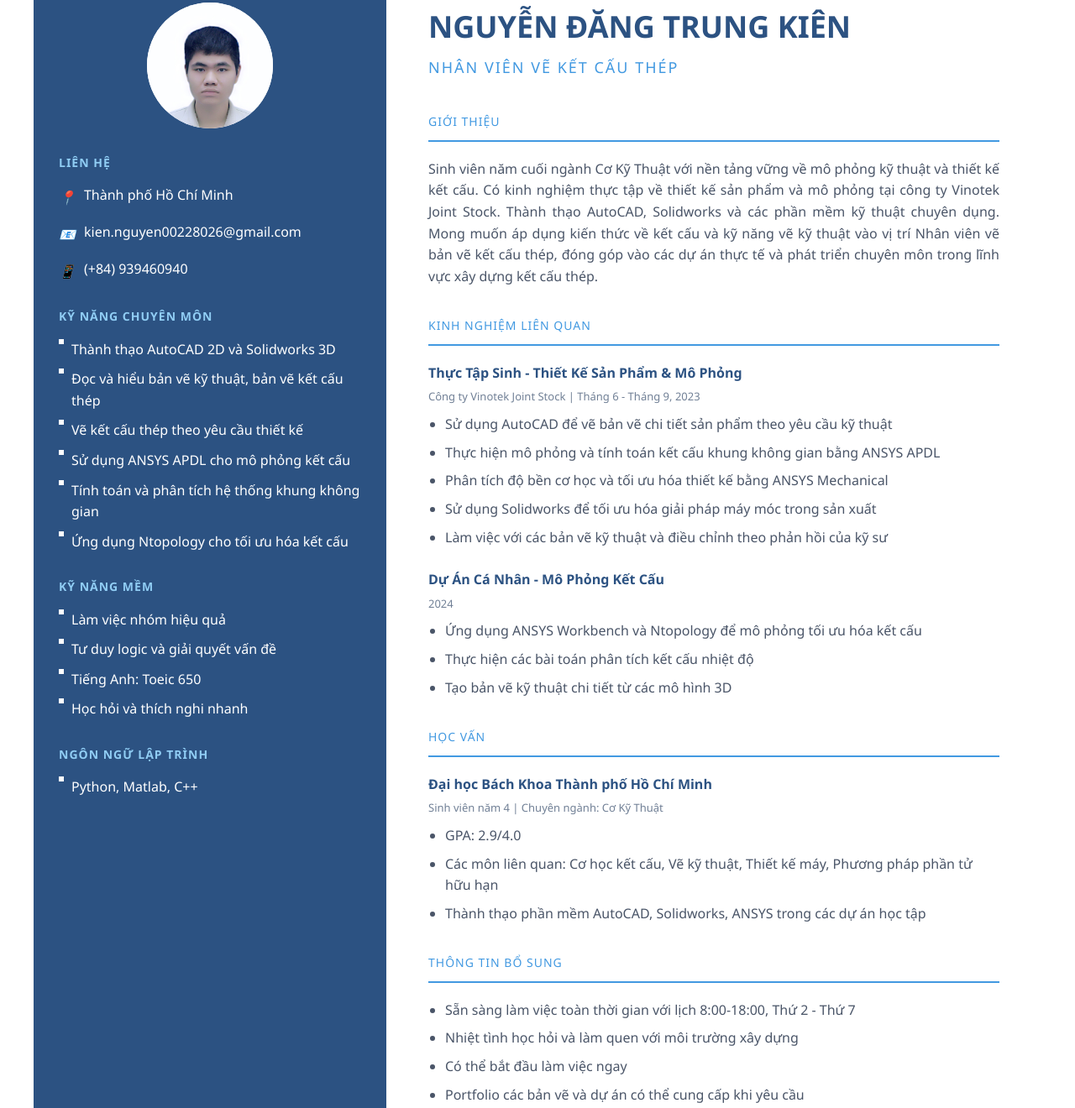
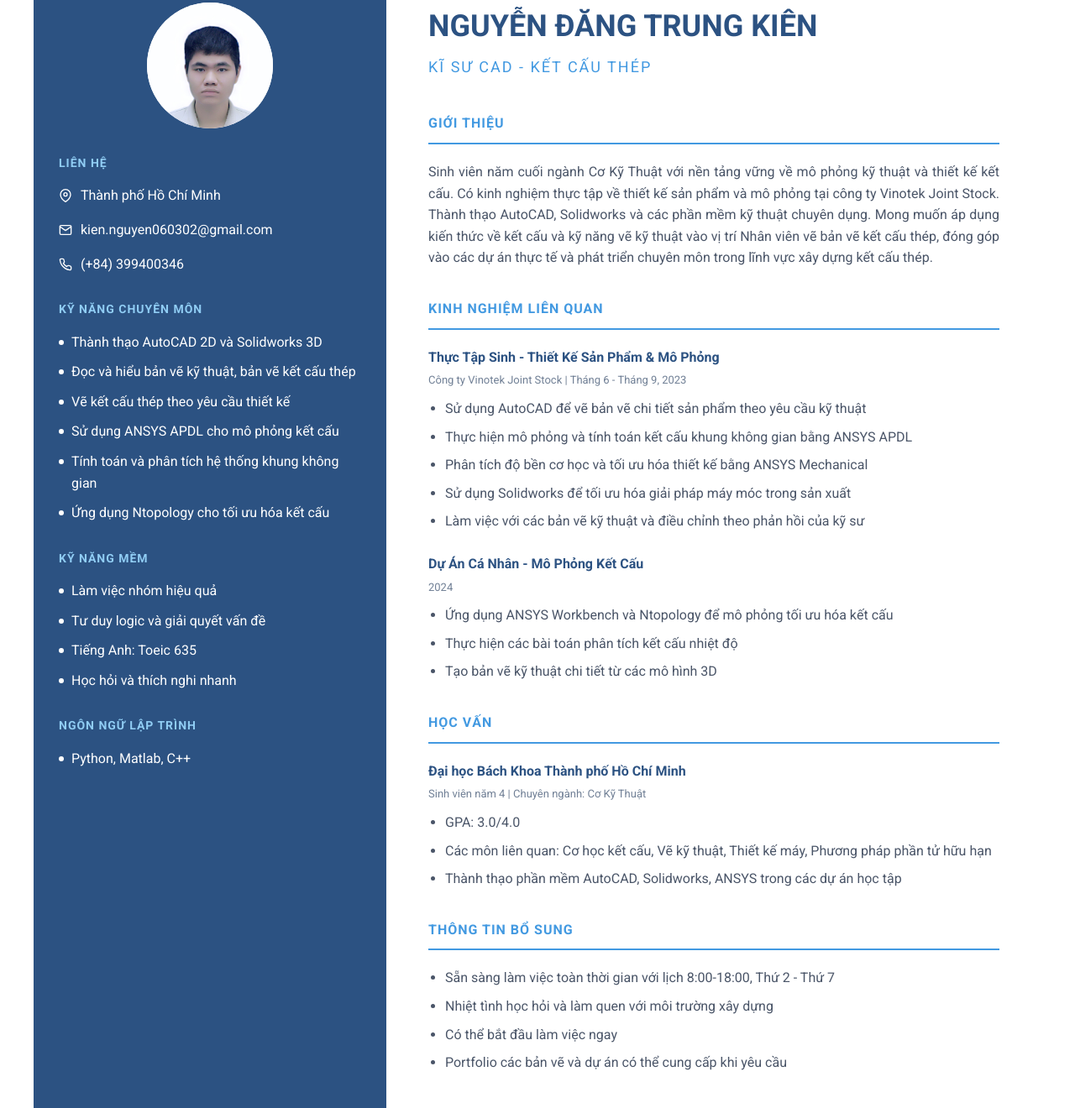
Before and after one commit to Minhnhat1104/Sam-CV, a plain HTML site: page index.html in a window 1280 px wide. Shown: the part 37-1357 px from the top of the page at 84% size. Drawn offline with Linux system fonts and the light colour scheme.

Commit message:
Version 1

```diff
--- a/index.html
+++ b/index.html
@@ -1,42 +1,52 @@
 <!DOCTYPE html>
 <html lang="vi">
   <head>
-    <meta charset="UTF-8">
-    <meta name="viewport" content="width=device-width, initial-scale=1.0">
+    <meta charset="UTF-8" />
+    <meta name="viewport" content="width=device-width, initial-scale=1.0" />
     <title>CV - Nguyễn Đăng Trung Kiên</title>
-    <link rel="stylesheet" href="style.css">
+    <link rel="stylesheet" href="style.css" />
+    <link rel="preconnect" href="https://fonts.googleapis.com">
+<link rel="preconnect" href="https://fonts.gstatic.com" crossorigin>
+<link href="https://fonts.googleapis.com/css2?family=Roboto:ital,wght@0,100..900;1,100..900&display=swap" rel="stylesheet">
   </head>
   <body>
     <div class="container">
       <div class="sidebar">
-            <img src="./avatar.JPG" class="profile-img">
+        <img src="./avatar.JPG" class="profile-img" />
 
         <h3>LIÊN HỆ</h3>
-            <div class="contact-item">
-                <i>📍</i>
+        <div class="contact-item" style="color: #fff">
+          <object class="icon" type="image/svg+xml" data="./icons/map-pin.svg"></object>
+
           <div>Thành phố Hồ Chí Minh</div>
         </div>
         <div class="contact-item">
-                <i>📧</i>
-                <div>kien.nguyen00228026@gmail.com</div>
+          <object class="icon" type="image/svg+xml" data="./icons/mail.svg"></object>
+
+          <div>kien.nguyen060302@gmail.com</div>
         </div>
         <div class="contact-item">
-                <i>📱</i>
-                <div>(+84) 939460940</div>
+          <object class="icon" type="image/svg+xml" data="./icons/phone.svg"></object>
+
+          <div>(+84) 399400346</div>
         </div>
 
         <h3>KỸ NĂNG CHUYÊN MÔN</h3>
         <div class="skill-item">Thành thạo AutoCAD 2D và Solidworks 3D</div>
-            <div class="skill-item">Đọc và hiểu bản vẽ kỹ thuật, bản vẽ kết cấu thép</div>
+        <div class="skill-item">
+          Đọc và hiểu bản vẽ kỹ thuật, bản vẽ kết cấu thép
+        </div>
         <div class="skill-item">Vẽ kết cấu thép theo yêu cầu thiết kế</div>
         <div class="skill-item">Sử dụng ANSYS APDL cho mô phỏng kết cấu</div>
-            <div class="skill-item">Tính toán và phân tích hệ thống khung không gian</div>
+        <div class="skill-item">
+          Tính toán và phân tích hệ thống khung không gian
+        </div>
         <div class="skill-item">Ứng dụng Ntopology cho tối ưu hóa kết cấu</div>
 
         <h3>KỸ NĂNG MỀM</h3>
         <div class="skill-item">Làm việc nhóm hiệu quả</div>
         <div class="skill-item">Tư duy logic và giải quyết vấn đề</div>
-            <div class="skill-item">Tiếng Anh: Toeic 650</div>
+        <div class="skill-item">Tiếng Anh: Toeic 635</div>
         <div class="skill-item">Học hỏi và thích nghi nhanh</div>
 
         <h3>NGÔN NGỮ LẬP TRÌNH</h3>
@@ -46,17 +56,19 @@
       <div class="main-content">
         <div class="header">
           <h1>NGUYỄN ĐĂNG TRUNG KIÊN</h1>
-                <div class="position">Nhân Viên Vẽ Kết Cấu Thép</div>
+          <div class="position">Kĩ sư CAD - kết cấu thép</div>
         </div>
 
         <div class="section">
           <div class="section-title">GIỚI THIỆU</div>
           <p class="intro">
-                    Sinh viên năm cuối ngành Cơ Kỹ Thuật với nền tảng vững về mô phỏng kỹ thuật và thiết kế kết cấu.
-                    Có kinh nghiệm thực tập về thiết kế sản phẩm và mô phỏng tại công ty Vinotek Joint Stock.
-                    Thành thạo AutoCAD, Solidworks và các phần mềm kỹ thuật chuyên dụng. Mong muốn áp dụng kiến thức
-                    về kết cấu và kỹ năng vẽ kỹ thuật vào vị trí Nhân viên vẽ bản vẽ kết cấu thép, đóng góp vào
-                    các dự án thực tế và phát triển chuyên môn trong lĩnh vực xây dựng kết cấu thép.
+            Sinh viên năm cuối ngành Cơ Kỹ Thuật với nền tảng vững về mô phỏng
+            kỹ thuật và thiết kế kết cấu. Có kinh nghiệm thực tập về thiết kế
+            sản phẩm và mô phỏng tại công ty Vinotek Joint Stock. Thành thạo
+            AutoCAD, Solidworks và các phần mềm kỹ thuật chuyên dụng. Mong muốn
+            áp dụng kiến thức về kết cấu và kỹ năng vẽ kỹ thuật vào vị trí Nhân
+            viên vẽ bản vẽ kết cấu thép, đóng góp vào các dự án thực tế và phát
+            triển chuyên môn trong lĩnh vực xây dựng kết cấu thép.
           </p>
         </div>
 
@@ -65,13 +77,30 @@
 
           <div class="experience-item">
             <h4>Thực Tập Sinh - Thiết Kế Sản Phẩm & Mô Phỏng</h4>
-                    <div class="meta">Công ty Vinotek Joint Stock | Tháng 6 - Tháng 9, 2023</div>
+            <div class="meta">
+              Công ty Vinotek Joint Stock | Tháng 6 - Tháng 9, 2023
+            </div>
             <ul>
-                        <li>Sử dụng AutoCAD để vẽ bản vẽ chi tiết sản phẩm theo yêu cầu kỹ thuật</li>
-                        <li>Thực hiện mô phỏng và tính toán kết cấu khung không gian bằng ANSYS APDL</li>
-                        <li>Phân tích độ bền cơ học và tối ưu hóa thiết kế bằng ANSYS Mechanical</li>
-                        <li>Sử dụng Solidworks để tối ưu hóa giải pháp máy móc trong sản xuất</li>
-                        <li>Làm việc với các bản vẽ kỹ thuật và điều chỉnh theo phản hồi của kỹ sư</li>
+              <li>
+                Sử dụng AutoCAD để vẽ bản vẽ chi tiết sản phẩm theo yêu cầu kỹ
+                thuật
+              </li>
+              <li>
+                Thực hiện mô phỏng và tính toán kết cấu khung không gian bằng
+                ANSYS APDL
+              </li>
+              <li>
+                Phân tích độ bền cơ học và tối ưu hóa thiết kế bằng ANSYS
+                Mechanical
+              </li>
+              <li>
+                Sử dụng Solidworks để tối ưu hóa giải pháp máy móc trong sản
+                xuất
+              </li>
+              <li>
+                Làm việc với các bản vẽ kỹ thuật và điều chỉnh theo phản hồi của
+                kỹ sư
+              </li>
             </ul>
           </div>
 
@@ -79,7 +108,10 @@
             <h4>Dự Án Cá Nhân - Mô Phỏng Kết Cấu</h4>
             <div class="meta">2024</div>
             <ul>
-                        <li>Ứng dụng ANSYS Workbench và Ntopology để mô phỏng tối ưu hóa kết cấu</li>
+              <li>
+                Ứng dụng ANSYS Workbench và Ntopology để mô phỏng tối ưu hóa kết
+                cấu
+              </li>
               <li>Thực hiện các bài toán phân tích kết cấu nhiệt độ</li>
               <li>Tạo bản vẽ kỹ thuật chi tiết từ các mô hình 3D</li>
             </ul>
@@ -92,9 +124,15 @@
             <h4>Đại học Bách Khoa Thành phố Hồ Chí Minh</h4>
             <div class="meta">Sinh viên năm 4 | Chuyên ngành: Cơ Kỹ Thuật</div>
             <ul>
-                        <li>GPA: 2.9/4.0</li>
-                        <li>Các môn liên quan: Cơ học kết cấu, Vẽ kỹ thuật, Thiết kế máy, Phương pháp phần tử hữu hạn</li>
-                        <li>Thành thạo phần mềm AutoCAD, Solidworks, ANSYS trong các dự án học tập</li>
+              <li>GPA: 3.0/4.0</li>
+              <li>
+                Các môn liên quan: Cơ học kết cấu, Vẽ kỹ thuật, Thiết kế máy,
+                Phương pháp phần tử hữu hạn
+              </li>
+              <li>
+                Thành thạo phần mềm AutoCAD, Solidworks, ANSYS trong các dự án
+                học tập
+              </li>
             </ul>
           </div>
         </div>
@@ -102,7 +140,10 @@
         <div class="section">
           <div class="section-title">THÔNG TIN BỔ SUNG</div>
           <ul>
-                    <li>Sẵn sàng làm việc toàn thời gian với lịch 8:00-18:00, Thứ 2 - Thứ 7</li>
+            <li>
+              Sẵn sàng làm việc toàn thời gian với lịch 8:00-18:00, Thứ 2 - Thứ
+              7
+            </li>
             <li>Nhiệt tình học hỏi và làm quen với môi trường xây dựng</li>
             <li>Có thể bắt đầu làm việc ngay</li>
             <li>Portfolio các bản vẽ và dự án có thể cung cấp khi yêu cầu</li>
--- a/style.css
+++ b/style.css
@@ -1,11 +1,10 @@
-
 * {
   margin: 0;
   padding: 0;
   box-sizing: border-box;
 }
 body {
-            font-family: 'Segoe UI', Tahoma, Geneva, Verdana, sans-serif;
+  font-family: Roboto;
   line-height: 1.6;
   color: #333;
 }
@@ -25,7 +24,7 @@
   width: 150px;
   height: 150px;
   border-radius: 50%;
-            background-image: url('./avatar.JPG');
+  background-image: url("./avatar.JPG");
   margin: 0 auto 30px auto;
   object-fit: cover;
   object-position: top;
@@ -54,14 +53,15 @@
   position: relative;
 }
 .skill-item:before {
-            content: '';
+  content: "";
   display: block;
   width: 6px;
   height: 6px;
   background: #fff;
   position: absolute;
+  border-radius: 999px;
   left: 0;
-            top: 0;
+  top: 10px;
 }
 .main-content {
   width: 65%;
@@ -86,17 +86,20 @@
 }
 .section-title {
   color: #4299e1;
-            font-size: 14px;
+  font-size: 16px;
+  font-weight: 700;
   text-transform: uppercase;
   letter-spacing: 1px;
   margin-bottom: 20px;
   padding-bottom: 10px;
   border-bottom: 2px solid #4299e1;
 }
-        .experience-item, .education-item {
+.experience-item,
+.education-item {
   margin-bottom: 25px;
 }
-        .experience-item h4, .education-item h4 {
+.experience-item h4,
+.education-item h4 {
   color: #2c5282;
   font-size: 16px;
   margin-bottom: 5px;
@@ -118,3 +121,10 @@
   margin-bottom: 20px;
   text-align: justify;
 }
+
+.icon {
+  width: 16px;
+  height: 16px;
+  margin-right: 10px;
+  transform: translateY(5px);
+}
```
Also changed, not shown: icons/mail.svg (added), icons/map-pin.svg (added), icons/phone.svg (added). Lines whose indentation alone changed are shown as unchanged.
